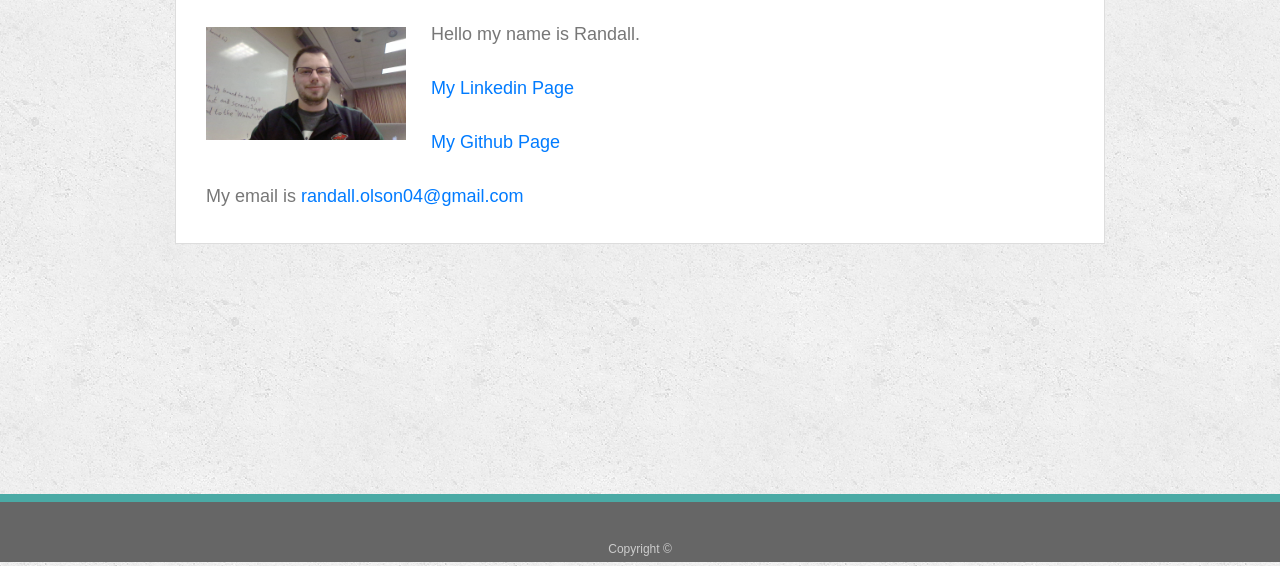
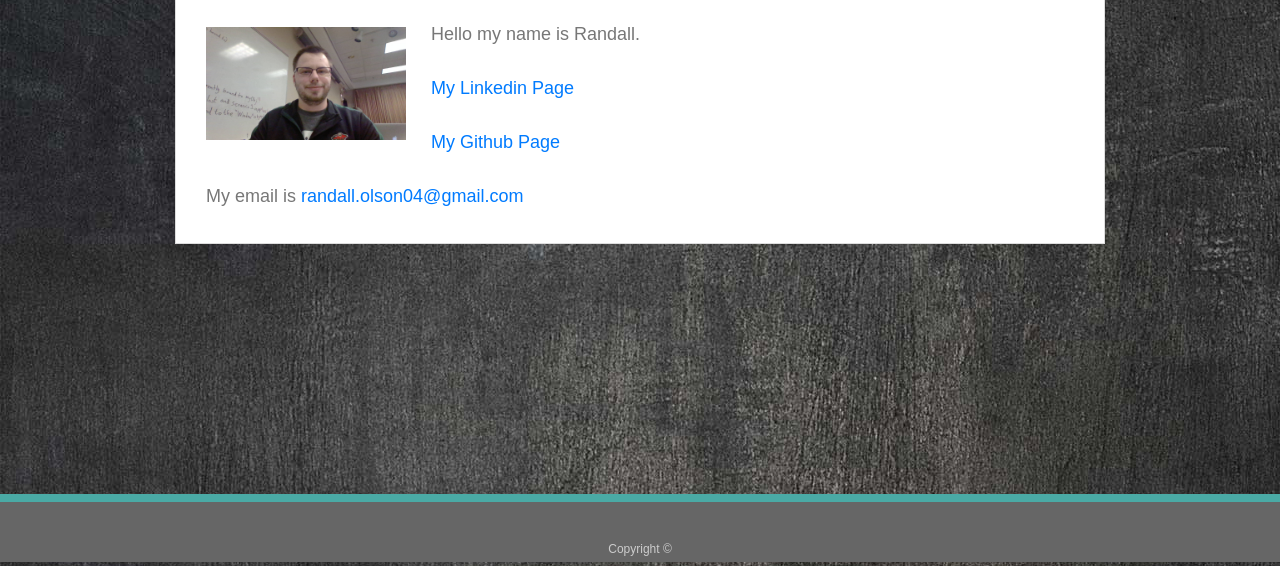
Before and after one commit to sweedishhfish04/Bootstrap-Portfolio, a plain HTML site: page index.html in a window 1280 px wide. Shown: the part 236-802 px from the top of the page. Drawn offline with nearby package versions, Linux system fonts and the light colour scheme.

Commit message:
"made changes to the background image"

```diff
--- a/assets/css/style.css
+++ b/assets/css/style.css
@@ -3,7 +3,7 @@ body {
   font-size: 18px;
   line-height: 34px;
   color: #777;
-  background: url("../images/concrete_seamless.png");
+  background: url("../images/standard_background2.jpg");
 }
 h1,
 h2,
```
Also changed, not shown: assets/images/concrete_seamless.png (deleted), assets/images/standard_background2.jpg (added).
